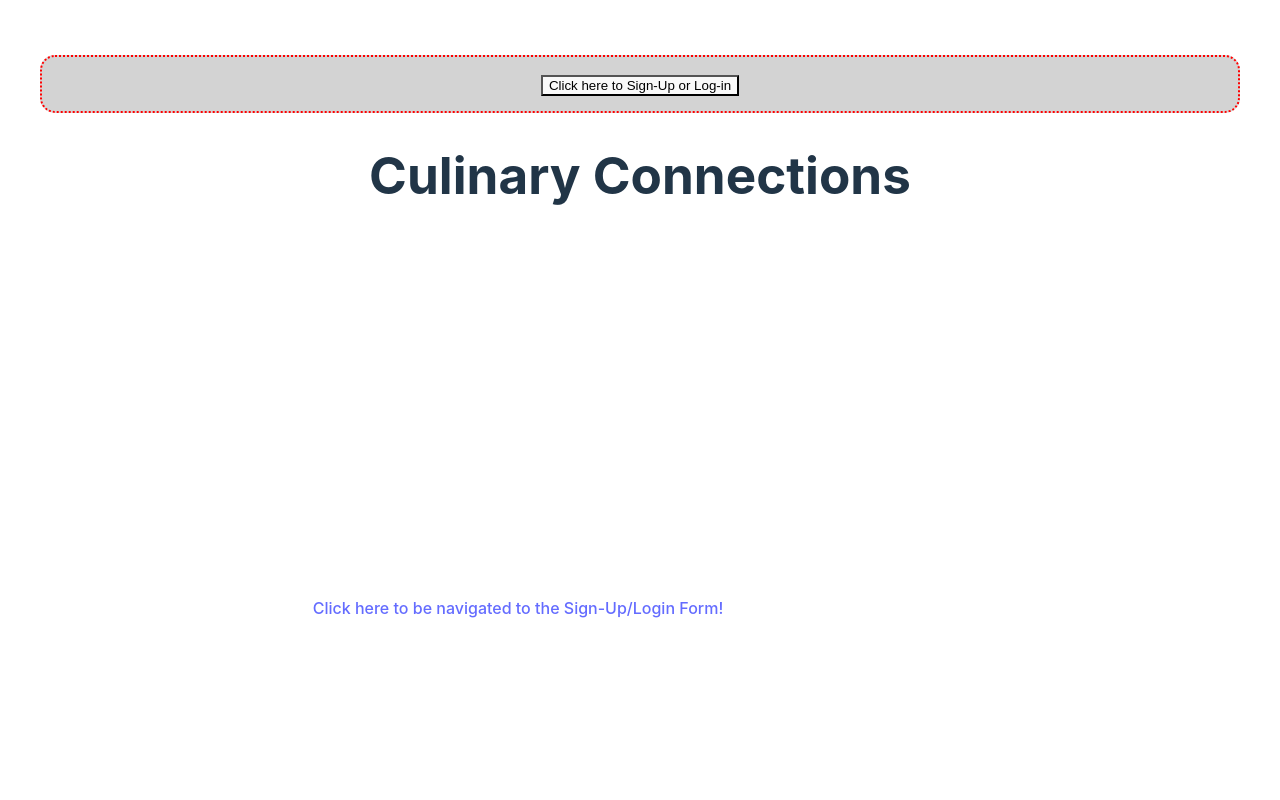
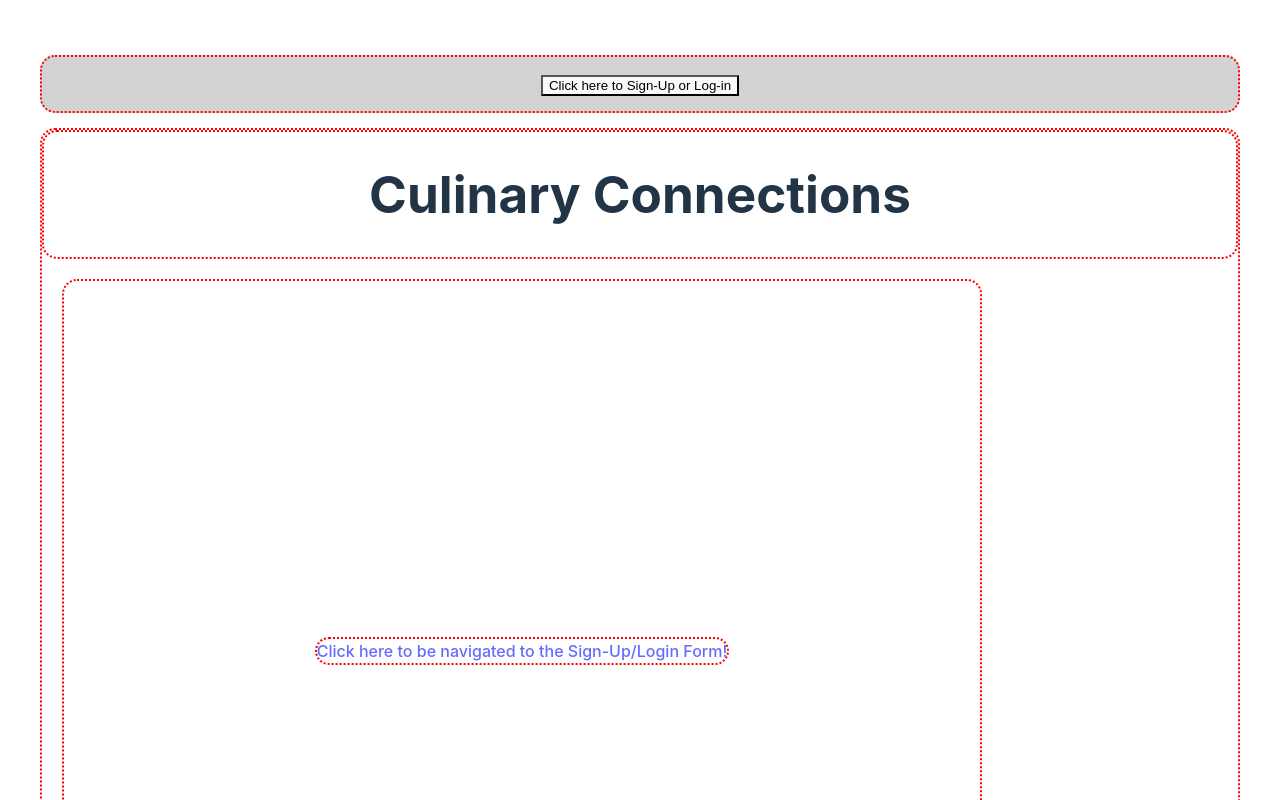
Before and after one commit to frausto98/culinaryConnections-React, a React (Vite) app in the folder client/: page / in a window 1280 px wide. Shown: the top 800 px of the page. Built offline with nearby package versions, Linux system fonts and the light colour scheme.

Commit message:
dealt with bereavement. getting back on track. messing with a bit of css, may need to tackle a couple more feature, but it is a functioning application.

```diff
--- a/client/src/pages/Home.jsx
+++ b/client/src/pages/Home.jsx
@@ -5,16 +5,27 @@ import Auth from '../utils/auth';
 
 import '../styles/Home.css'
 
+const styles = {
+    outlineObj: {
+
+        borderStyle: "dotted ",
+        borderWidth: "2px",
+        borderColor: "red",
+        borderRadius: "15px"
+
+    }
+}
+
 const Home = () => {
 
     return (
-        <div id="homePage">
-            <div className="homeTitle">
+        <div id="homePage" style={styles.outlineObj}>
+            <div className="homeTitle" style={styles.outlineObj}>
                 <h1>
                     Culinary Connections
                 </h1>
             </div>
-            <div className="homeBody">
+            <div className="homeBody" style={styles.outlineObj}>
                 {Auth.loggedIn() ? (
                     <>
                         <div>
@@ -24,14 +35,14 @@ const Home = () => {
                             </p>
                         </div>
                         <div>
-                            <Link className='linkBtn' to='/home'>
+                            <Link className='linkBtn' to='/home' style={styles.outlineObj}>
                                 Home
                             </Link>
                         </div>
                     </>
                 ) : (
                     <>
-                        <Link className='linkBtn' to='/login-signup'>
+                        <Link className='linkBtn' to='/login-signup' style={styles.outlineObj}>
                             <span>
                                 Click here to be navigated to the Sign-Up/Login Form!
                             </span>
--- a/client/src/styles/Home.css
+++ b/client/src/styles/Home.css
@@ -15,6 +15,14 @@
     font-size: 3.2em;
     line-height: 1.1;
 }
+
+@media screen and (max-width: 992px) {
+    .homeBody {
+      background: #772014;
+    }
+  }
+
+/* ****************************** */
 
 /* #homeModalTrigger {
     border-radius: 8px;
@@ -36,6 +44,8 @@
 #homeModalTrigger:focus-visible {
     outline: 4px auto -webkit-focus-ring-color;
 }
+
+/* ***************************** */
 
 /* for modal purposes */
 
```
